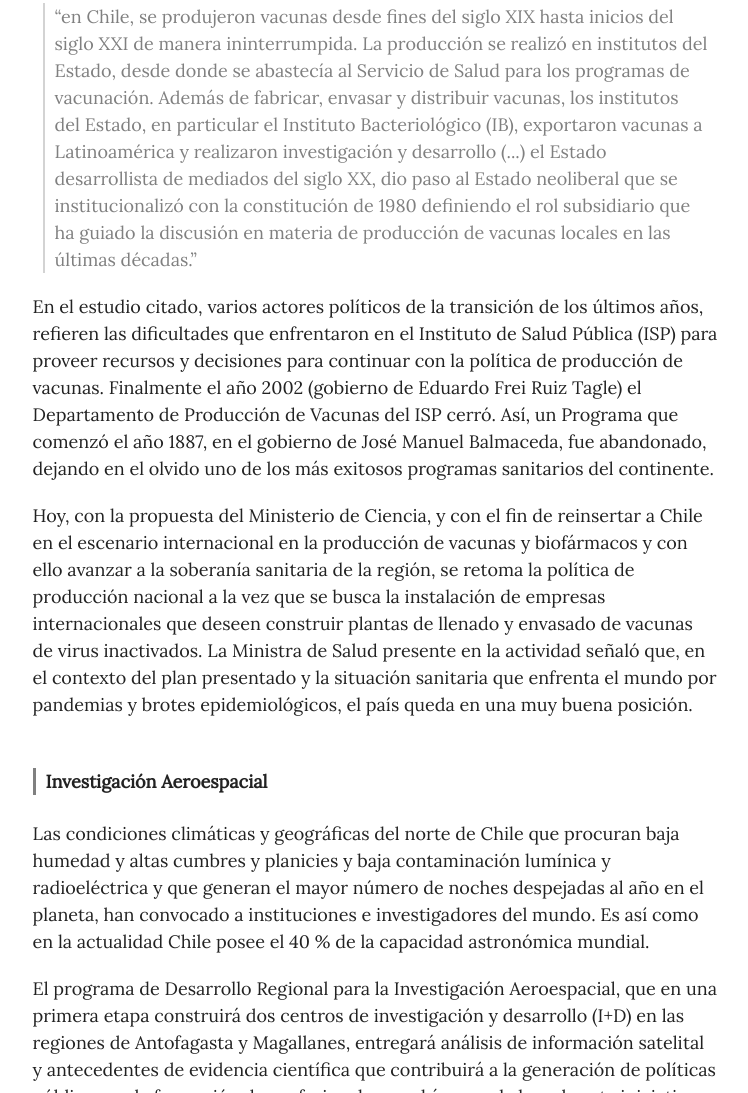
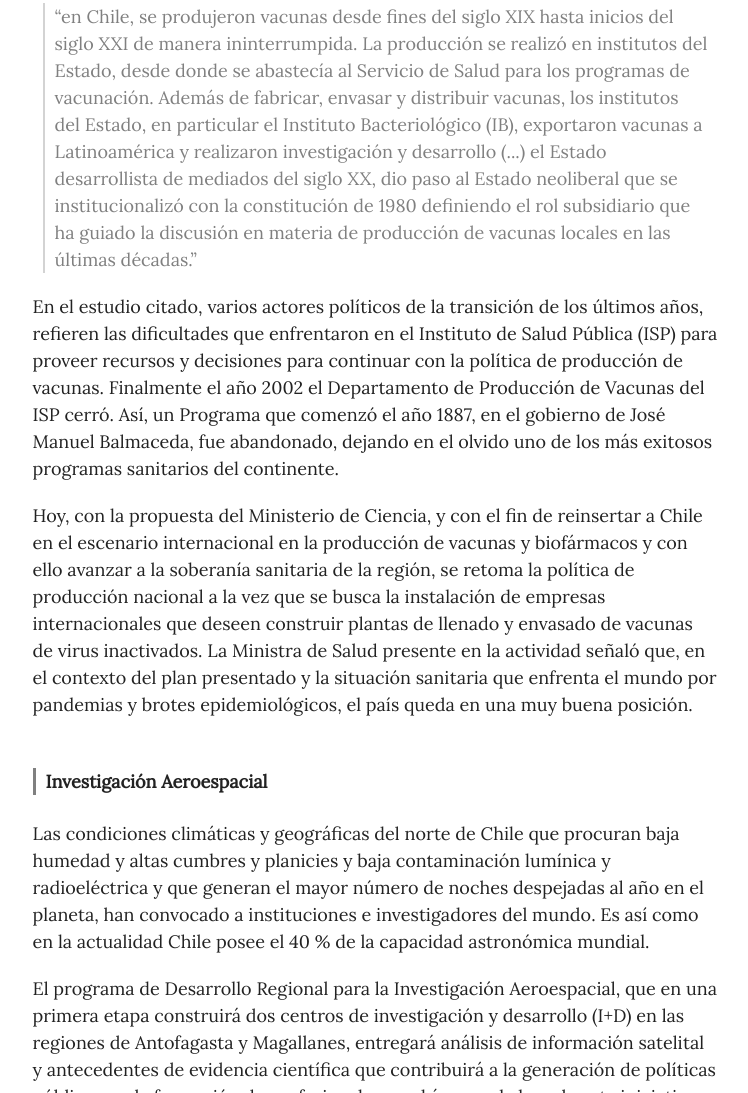
Before and after one commit to sitiocyp/sitiocyp.github.io, a plain HTML site: page 2022/ciencia-para-modelo-desarrollo-chile.html in a window 1280 px wide. Shown: the part 2188-3281 px from the top of the page, without its empty margins (265-1013 px from the left). Drawn offline with nearby package versions, Linux system fonts and the light colour scheme.

Commit message:
correccion dato

```diff
--- a/2022/ciencia-para-modelo-desarrollo-chile.html
+++ b/2022/ciencia-para-modelo-desarrollo-chile.html
@@ -162,7 +162,7 @@
 
 				<p class="cita">“en Chile, se produjeron vacunas desde fines del siglo XIX hasta inicios del siglo XXI de manera ininterrumpida. La producción se realizó en institutos del Estado, desde donde se abastecía al Servicio de Salud para los programas de vacunación. Además de fabricar, envasar y distribuir vacunas, los institutos del Estado, en particular el Instituto Bacteriológico (IB), exportaron vacunas a Latinoamérica y realizaron investigación y desarrollo (...) el Estado desarrollista de mediados del siglo XX, dio paso al Estado neoliberal que se institucionalizó con la constitución de 1980 definiendo el rol subsidiario que ha guiado la discusión en materia de producción de vacunas locales en las últimas décadas.”</p>
 
-				<p>En el estudio citado,  varios actores  políticos de la transición  de los últimos años, refieren las dificultades que enfrentaron en el Instituto de Salud Pública (ISP) para proveer recursos y decisiones para continuar con la política de producción de vacunas. Finalmente el año 2002 (gobierno de Eduardo Frei Ruiz Tagle) el Departamento de Producción de Vacunas del ISP cerró. Así, un Programa que comenzó el año 1887, en el gobierno de José Manuel Balmaceda, fue abandonado, dejando  en el olvido uno de los más exitosos programas sanitarios del continente.</p>
+				<p>En el estudio citado,  varios actores  políticos de la transición  de los últimos años, refieren las dificultades que enfrentaron en el Instituto de Salud Pública (ISP) para proveer recursos y decisiones para continuar con la política de producción de vacunas. Finalmente el año 2002 el Departamento de Producción de Vacunas del ISP cerró. Así, un Programa que comenzó el año 1887, en el gobierno de José Manuel Balmaceda, fue abandonado, dejando  en el olvido uno de los más exitosos programas sanitarios del continente.</p>
 
 				<p>Hoy, con la propuesta del Ministerio de Ciencia, y con el fin de reinsertar a Chile en el escenario internacional en la producción de vacunas y biofármacos y con ello avanzar a la soberanía sanitaria de la región, se retoma la política de producción nacional  a la vez que se busca la instalación de empresas internacionales que deseen construir plantas  de llenado y envasado de vacunas de virus inactivados. La Ministra de Salud presente en la actividad señaló que, en el  contexto del plan presentado y la situación sanitaria que enfrenta el mundo por pandemias y brotes epidemiológicos, el país queda en una muy buena posición.</p>
 
```
